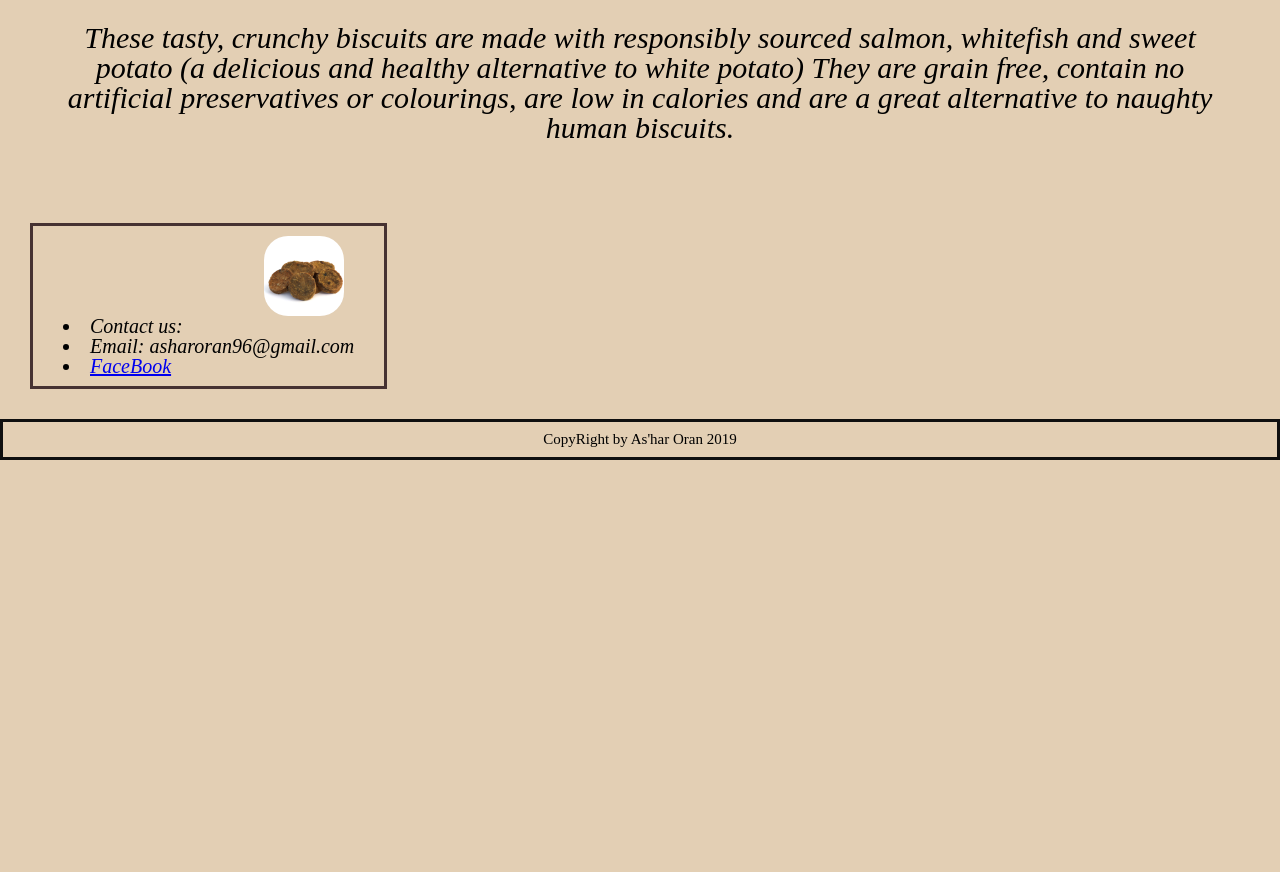
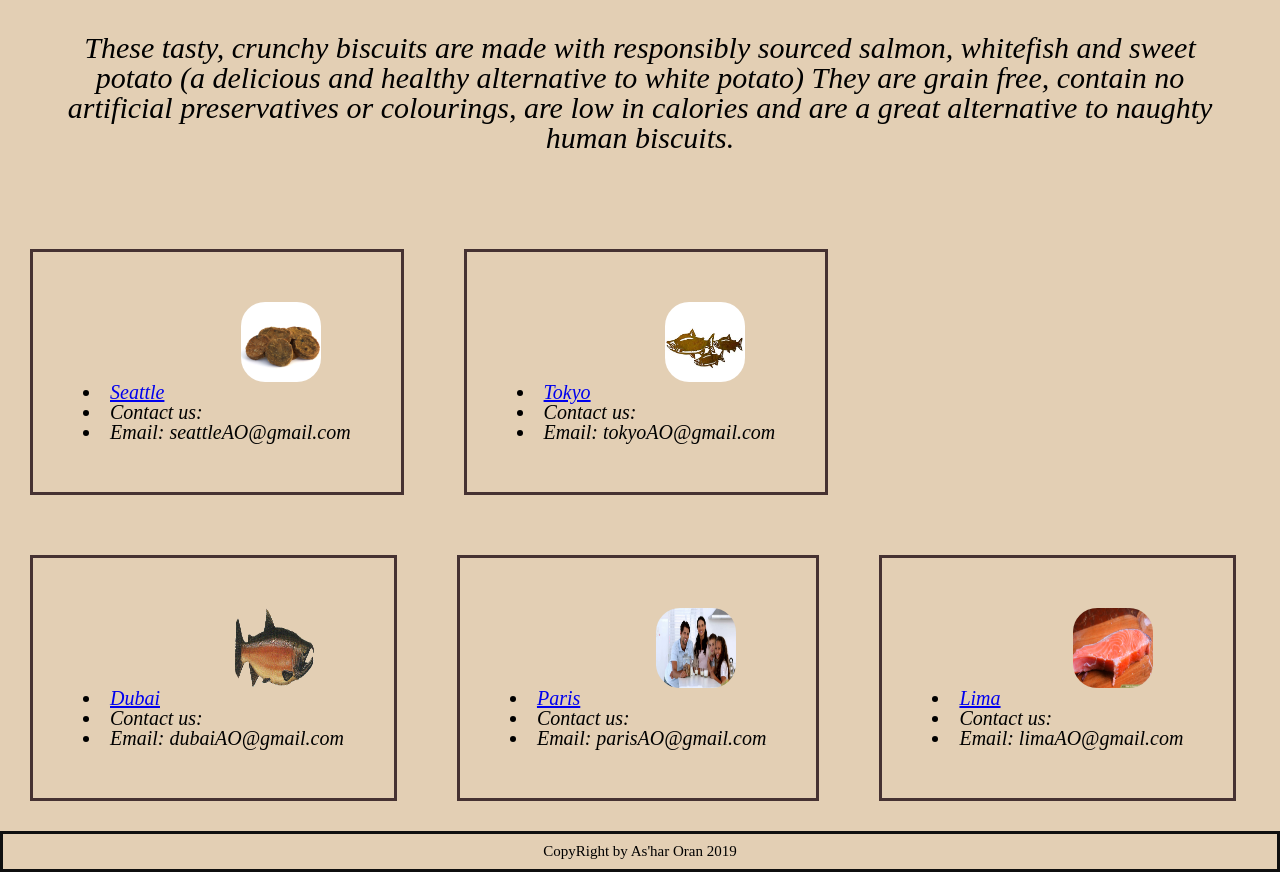
Before and after one commit to ASHARALORAN96/cookie-stand, a plain HTML site: page index.html in a window 1280 px wide. Shown: the part 859-1731 px from the top of the page. Before the commit the page ends 1319 px from the top, so only its background shows below. Drawn offline with Linux system fonts and the light colour scheme.

Commit message:
add edit

```diff
--- a/css/styles.css
+++ b/css/styles.css
@@ -1,17 +1,20 @@
 html{
     background: rgba(224, 201, 170, 0.884);
 }
-li {
-margin-left: 20px;
-margin-right: 20px;
-list-style-type: disc;
 
-}
 nav{
-    border:rgb(53, 17, 17);
+    margin-left: 20px;
+    margin-right: 20px;
+    width: 10pc;
+    border:rgb(92, 45, 45);
     border-style: solid;
     padding: 10px;
     margin: 30px;
+    display: inline-block;
+    font-size: 30px;
+    font-style: italic;
+    font: bold;
+    color: rgb(214, 140, 140);
 }
 
 h1 {
@@ -21,13 +24,7 @@ margin: 10px;
 font: bolder;
 font-size: 100px;
 }
- nav ul li {
-     display: inline-block;
-     font-size: 20px;
-     font: bold;
-     color: rgb(63, 32, 32);
 
- }
     h2 {
         font-size: 40px;
         font-style: normal;
@@ -49,7 +46,7 @@ h3 {
     font-style: unset;
     font-size: 30px;
     position: fixed;
-    background-color: rgba(100, 53, 53, 0.651);
+    background-color: rgba(100, 53, 53, 0.548);
     padding: 30px;
 
 }
@@ -86,7 +83,7 @@ section {
     border: rgb(70, 50, 50);
     border-style: solid;
     margin: 30px;
-    padding: 10px;
+    padding: 50px;
 
 }
 
@@ -100,4 +97,5 @@ section {
                 padding: 10px;
                 margin-top: 20px;
                 display: grid;
+                margin-top: 300px;
         }
--- a/index.html
+++ b/index.html
@@ -17,35 +17,6 @@
         <nav>
             <ul>
                 <li>
-                    <a href="https://www.google.com/maps/place/Seattle,+WA,+USA/@47.6129432,-122.4821475,11z/data=!3m1!4b1!4m5!3m4!1s0x5490102c93e83355:0x102565466944d59a!8m2!3d47.6062095!4d-122.3320708">
-                        Seattle
-                    </a>
-                </li>
-
-                <li>
-                    <a href="https://www.google.com/maps/place/Tokyo,+Japan/@35.6684415,139.600781,11z/data=!3m1!4b1!4m5!3m4!1s0x60188b857628235d:0xcdd8aef709a2b520!8m2!3d35.6803997!4d139.7690174">
-                        Tokyo
-                    </a>
-                </li>
-
-                <li>
-                    <a href="https://www.google.com/maps/place/Dubai+-+United+Arab+Emirates/@25.0757073,54.9475464,10z/data=!3m1!4b1!4m5!3m4!1s0x3e5f43496ad9c645:0xbde66e5084295162!8m2!3d25.2048493!4d55.2707828">
-                        Dubai
-                    </a>
-                </li>
-
-                <li>
-                    <a href="https://www.google.com/maps/place/Paris,+France/@48.8589507,2.2770198,12z/data=!3m1!4b1!4m5!3m4!1s0x47e66e1f06e2b70f:0x40b82c3688c9460!8m2!3d48.856614!4d2.3522219">
-                        Paris
-                    </a>
-                </li>
-
-                <li>
-                    <a href="https://www.google.com/maps/place/Lima,+Peru/@-12.025827,-77.2679817,10z/data=!3m1!4b1!4m5!3m4!1s0x9105c5f619ee3ec7:0x14206cb9cc452e4a!8m2!3d-12.0463731!4d-77.042754">
-                        Lima
-                    </a>
-                </li>
-                <li>
                         <a href="sales.html">Sales Data</a>
 
                 </li>
@@ -58,13 +29,64 @@
         <p>These tasty, crunchy biscuits are made with responsibly sourced salmon, whitefish and sweet potato (a delicious and healthy alternative to white potato)
              They are grain free, contain no artificial preservatives or colourings, are low in calories and are a great alternative to naughty human biscuits.</p>
              <!-- <img src="img/salmon.jpg"> -->
-             <section>
+             <!-- <section>
                  <img src="img/bestpic.jpg" id="cookiesimage"/>
                  <li>Contact us:</li>
                  <li>Email: asharoran96@gmail.com</li>
                  <li><a href="https://web.facebook.com/ashar.aloran">FaceBook</a></li>
+       </section> -->
+       <br>
+       <section>
+            <img src="img/bestpic.jpg" id="cookiesimage"/>
+            <li>
+                    <a href="https://www.google.com/maps/place/Seattle,+WA,+USA/@47.6129432,-122.4821475,11z/data=!3m1!4b1!4m5!3m4!1s0x5490102c93e83355:0x102565466944d59a!8m2!3d47.6062095!4d-122.3320708">
+                        Seattle
+                    </a>
+                </li>
+                <li>Contact us:</li>
+                <li>Email: seattleAO@gmail.com</li>
+
        </section>
-       <br>
+       <section>
+           <img src="img/salmonsfish.jpg" id="cookiesimage"/>
+            <li>
+                    <a href="https://www.google.com/maps/place/Tokyo,+Japan/@35.6684415,139.600781,11z/data=!3m1!4b1!4m5!3m4!1s0x60188b857628235d:0xcdd8aef709a2b520!8m2!3d35.6803997!4d139.7690174">
+                        Tokyo
+                    </a>
+                </li>
+                <li>Contact us:</li>
+                <li>Email: tokyoAO@gmail.com</li>
+       </section>
+       <section>
+            <img src="img/salmon.jpg" id="cookiesimage"/>
+            <li>
+                    <a href="https://www.google.com/maps/place/Dubai+-+United+Arab+Emirates/@25.0757073,54.9475464,10z/data=!3m1!4b1!4m5!3m4!1s0x3e5f43496ad9c645:0xbde66e5084295162!8m2!3d25.2048493!4d55.2707828">
+                        Dubai
+                    </a>
+                </li>
+                <li>Contact us:</li>
+                <li>Email: dubaiAO@gmail.com</li>
+       </section>
+       <section>
+            <img src="img/family.jpg" id="cookiesimage"/>
+            <li>
+                    <a href="https://www.google.com/maps/place/Paris,+France/@48.8589507,2.2770198,12z/data=!3m1!4b1!4m5!3m4!1s0x47e66e1f06e2b70f:0x40b82c3688c9460!8m2!3d48.856614!4d2.3522219">
+                        Paris
+                    </a>
+                </li>
+                <li>Contact us:</li>
+                <li>Email: parisAO@gmail.com</li>
+       </section>
+       <section>
+            <img src="img/salomnpic.jpg" id="cookiesimage"/>
+            <li>
+                    <a href="https://www.google.com/maps/place/Lima,+Peru/@-12.025827,-77.2679817,10z/data=!3m1!4b1!4m5!3m4!1s0x9105c5f619ee3ec7:0x14206cb9cc452e4a!8m2!3d-12.0463731!4d-77.042754">
+                        Lima
+                    </a>
+                </li>
+                <li>Contact us:</li>
+                <li>Email: limaAO@gmail.com</li>
+       </section>
       <br>
    </main>
    <footer>
```
